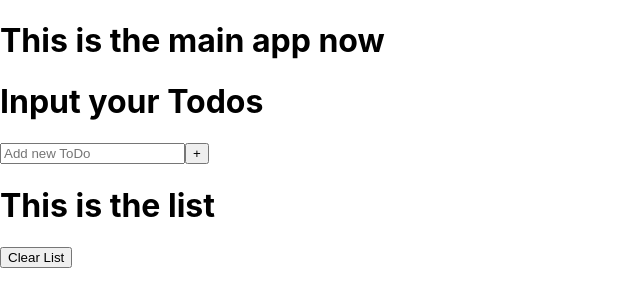
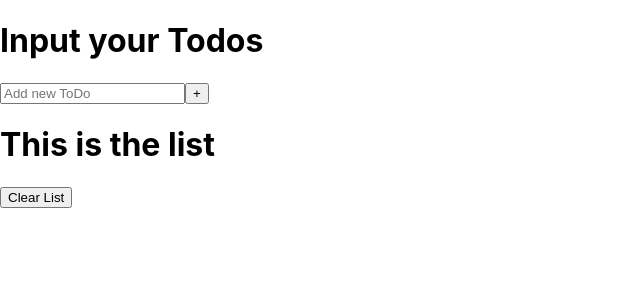
Before and after one commit to TadhgShinkwin/todo-two, a React (Create React App) app: page / in a window 1280 px wide. Shown: the top 306 px of the page, without its empty margins (0-640 px from the left). Built offline with nearby package versions, Linux system fonts and the light colour scheme.

Commit message:
Used useEffect to test it out

```diff
--- a/src/App.js
+++ b/src/App.js
@@ -33,7 +33,6 @@ function App() {
 
   return (
     <div>
-      <h1>This is the main app now</h1>
       <Input
       todo={todo}
       handleChange={handleChange}
```
